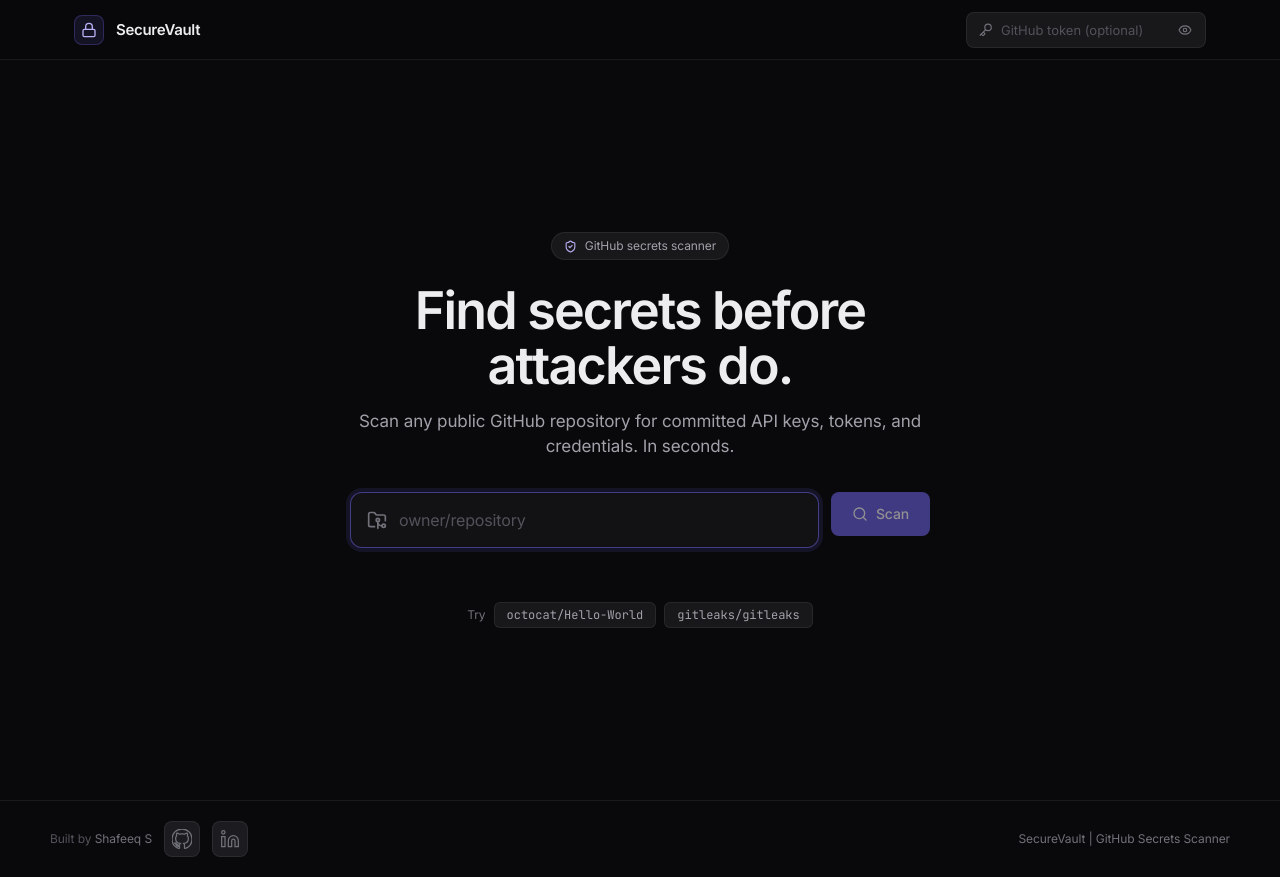
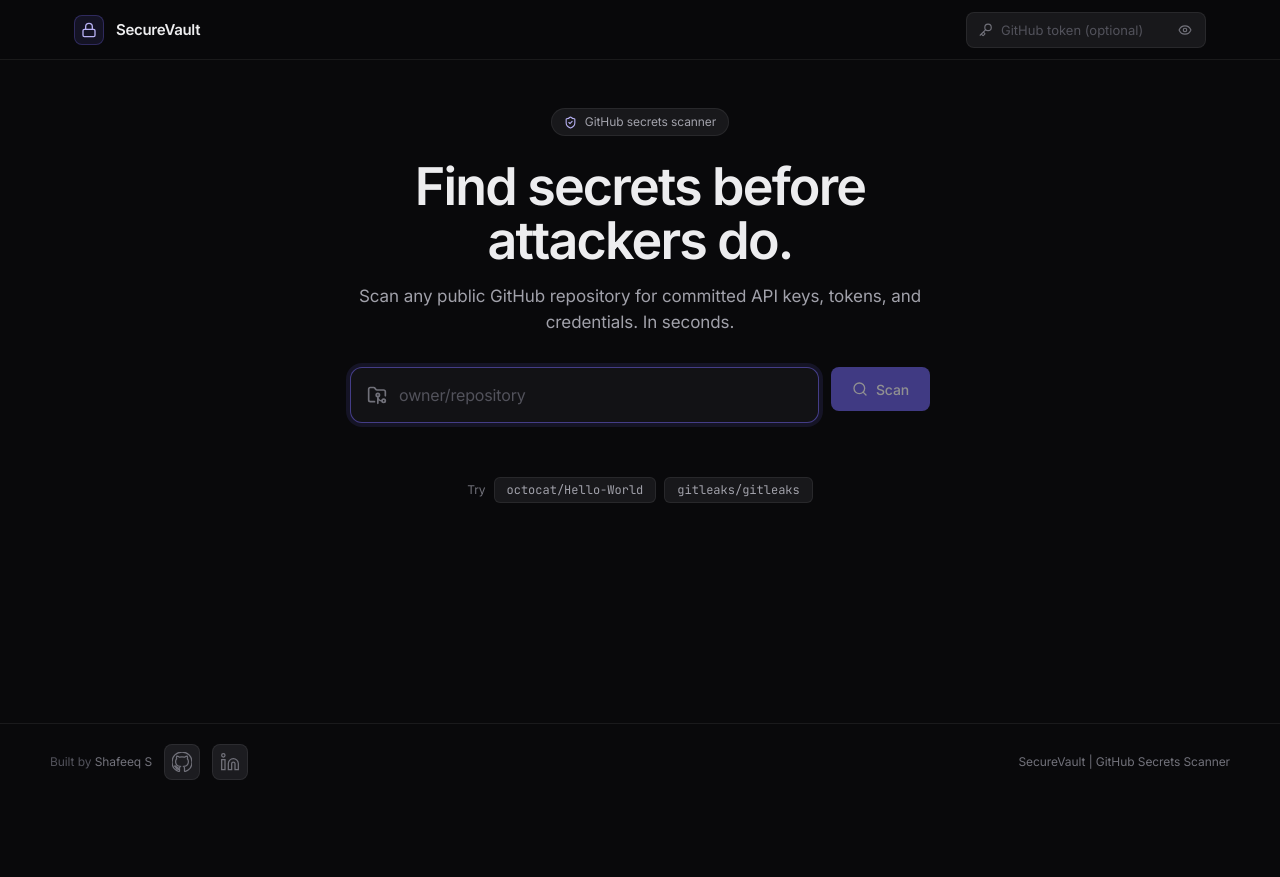
Before and after one commit to Shafeeq-Cybersec/SecureVault, a React (Vite) app in the folder client/: page / in a window 1280 px wide. After the commit the page ends 800 px from the top, so only its background shows below. Built offline with nearby package versions, Linux system fonts and the light colour scheme; no server answers.

Commit message:
optimize hero padding for footer visibility

```diff
--- a/client/src/styles/components.css
+++ b/client/src/styles/components.css
@@ -193,13 +193,11 @@
 
 /* -------------------------------------------------------------------- hero */
 .hero {
-  flex: 1;
   display: flex;
   flex-direction: column;
   align-items: center;
   justify-content: center;
-  padding: var(--space-16) var(--space-6);
-  min-height: calc(100vh - var(--header-height));
+  padding: var(--space-12) var(--space-6);
 }
 .hero__inner {
   width: 100%;
```
